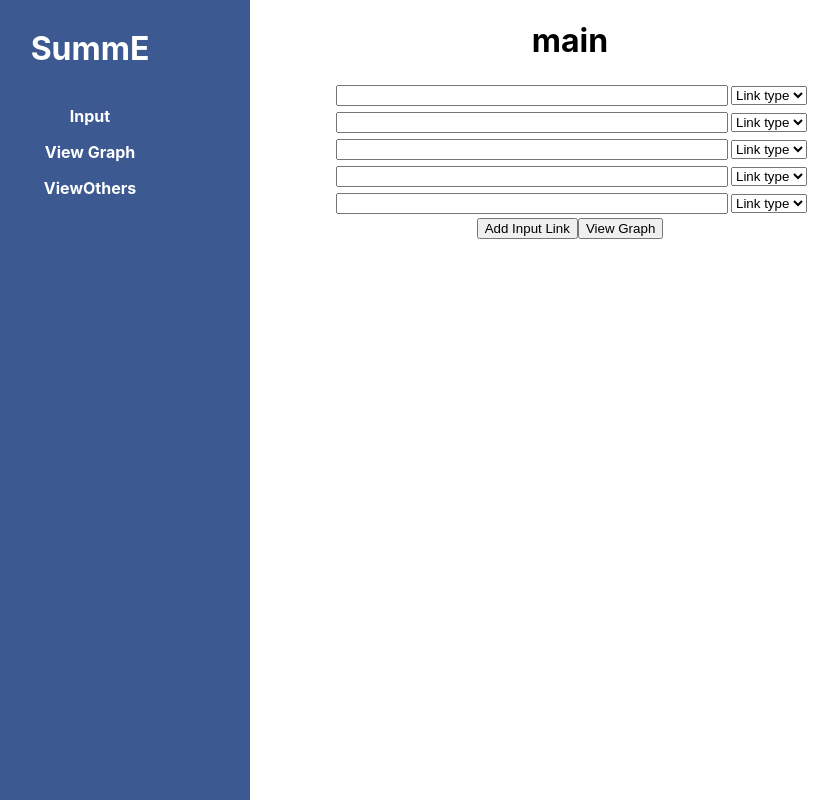
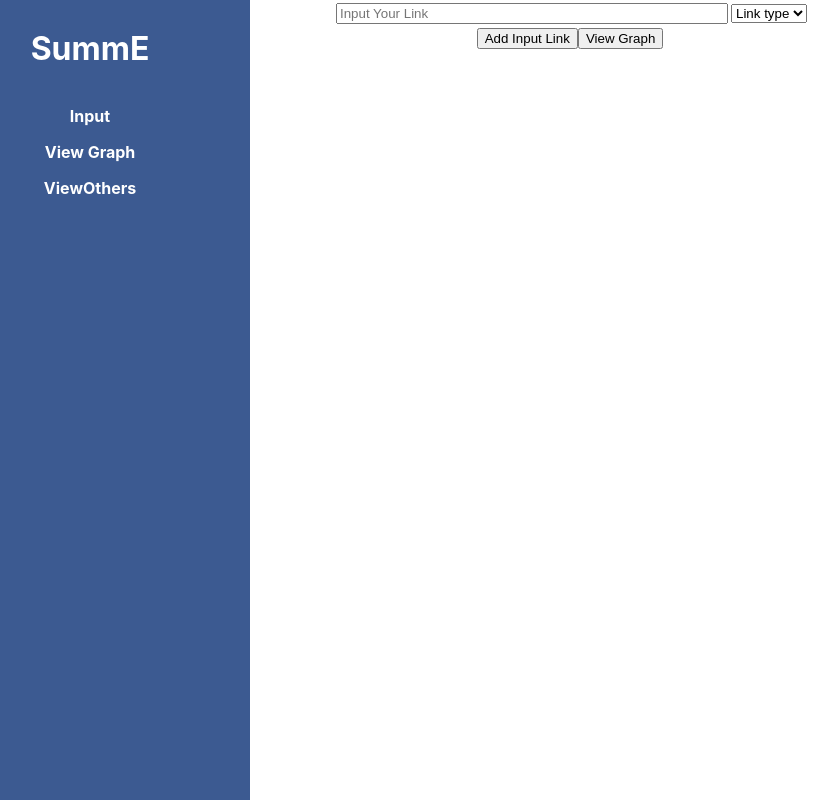
Before and after one commit to SummarizeMe/front-end, a React (Create React App) app in the folder summe/: page / in a window 1280 px wide. Shown: the whole page, without its empty margins (70-908 px from the left). Built offline with nearby package versions, Linux system fonts and the light colour scheme.

Commit message:
feat: add button클릭시 링크 컴포넌트 추가 생성

```diff
--- a/summe/src/component/InputLink.jsx
+++ b/summe/src/component/InputLink.jsx
@@ -3,9 +3,14 @@ import "./InputLink.css";
 export default function InputLink() {
   return (
     <div>
-      <input className="inputLink" type="text" />
+      <input
+        className="inputLink"
+        type="text"
+        placeholder="Input Your Link"
+        name="link"
+      />
 
-      <select name="link type">
+      <select name="link_type">
         <option value="">Link type</option>
         <option value="github">github</option>
         <option value="tistory">tistory</option>
--- a/summe/src/page/main/Main.jsx
+++ b/summe/src/page/main/Main.jsx
@@ -1,19 +1,25 @@
 import "./Main.css";
+import { useState, useRef } from "react";
 import InputLink from "../../component/InputLink";
 import AddInputButton from "../../component/button/AddInputButton";
 import ViewGraphButton from "../../component/button/ViewGraphButton";
 
 export default function Main() {
+  const formRef = useRef();
+  const [inputCnt, setInputCnt] = useState(1);
+
   return (
     <>
-      <h1>main</h1>
-      <InputLink />
-      <InputLink />
-      <InputLink />
-      <InputLink />
-      <InputLink />
-      <AddInputButton />
-      <ViewGraphButton />
+      <form ref={formRef}>
+        {Array(inputCnt)
+          .fill(0)
+          .map((e, i) => {
+            return <InputLink key={i + 1} />;
+          })}
+      </form>
+
+      <AddInputButton setInputCnt={setInputCnt} />
+      <ViewGraphButton form={formRef} />
     </>
   );
 }
```
